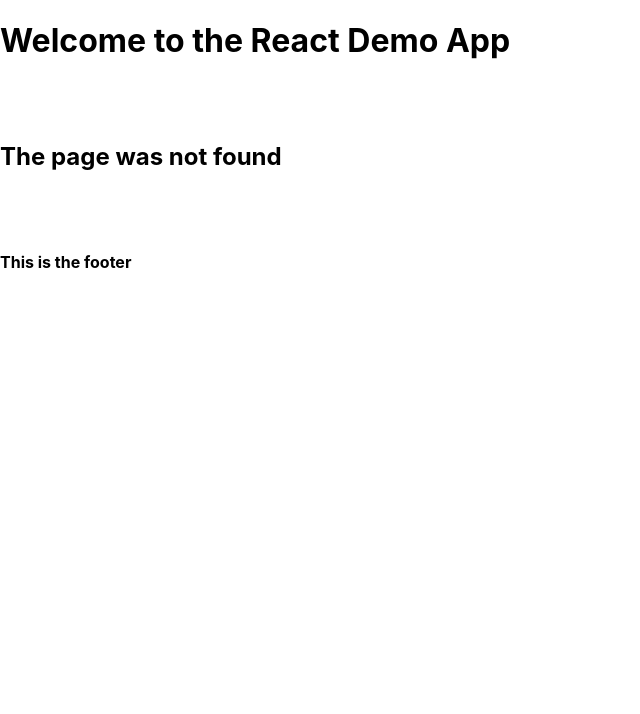
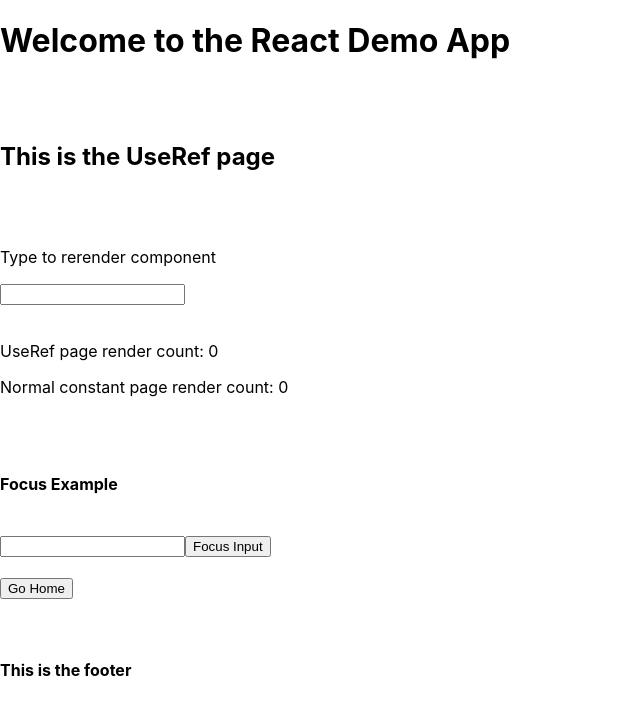
Before and after one commit to JTCollins33/react_demo, a React (Create React App) app: page /useRefPage in a window 1280 px wide. Before the commit this address had no page. Shown: the top 714 px of the page, without its empty margins (0-640 px from the left). Built offline with nearby package versions, Linux system fonts and the light colour scheme; the HTML template or start-up script is replaced by a standard one.

Commit message:
added useref page with counter and focus

```diff
--- a/src/App.js
+++ b/src/App.js
@@ -11,6 +11,7 @@
 import PropDrillingSolutionPage from './propDrillingSolutionPage/PropDrillingSolutionPage';
 import { useState } from 'react';
 import { CountContext } from './context/Context';
+import UseRefPage from './useRefPage/UseRefPage';
 
 function App() {
   const [count, setCount] = useState(0);
@@ -28,6 +29,7 @@
             <Route path="/useCallbackPage" element={<UseCallbackPage/>}/>
             <Route path="/useContextPage" element={<UseContextPage/>}/>
             <Route path="/propDrillingSolutionPage" element={<PropDrillingSolutionPage/>}/>
+            <Route path="/useRefPage" element={<UseRefPage/>}/>
             <Route path="*" element={<NotFoundPage/>}/>
           </Routes>
         </CountContext.Provider>
--- a/src/home/Home.js
+++ b/src/home/Home.js
@@ -21,6 +21,9 @@
     const navigatePropDrillingSolutionPage = ()=>{
         navigate("/propDrillingSolutionPage")
     }
+    const navigateUseRefPage = ()=>{
+        navigate("/useRefPage")
+    }
 
 
     return(
@@ -32,6 +35,7 @@
             <button onClick={navigateUseReducerPage}>Go to Reducer page</button>
             <button onClick={navigateUseContextPage}>Go to Context page</button>
             <button onClick={navigatePropDrillingSolutionPage}>Go to prop drilling solution page</button>
+            <button onClick={navigateUseRefPage}>Go to UseRef page</button>
         </div>
     );
 }
--- /dev/null
+++ b/src/useRefPage/UseRefPage.js
@@ -0,0 +1,34 @@
+import { useEffect, useRef, useState } from "react";
+import { useNavigate } from "react-router-dom";
+
+export default function UseRefPage(){
+    const navigate=useNavigate();
+    const useRefRenderCount = useRef(0);
+    const normalRenderCount = {current: 0}
+    const [renderString, setRenderString] = useState("");
+
+    const inputElement = useRef();
+
+    useEffect(()=>{
+        useRefRenderCount.current = useRefRenderCount.current + 1;
+        normalRenderCount.current = normalRenderCount.current+1;
+    });
+
+    const focusInput = () =>{
+        inputElement.current.focus();
+    }
+
+    return(
+        <div>
+            <h2>This is the UseRef page</h2><br/><br/>
+            <p>Type to rerender component</p>
+            <input type="text" value={renderString} onChange={(e) => setRenderString(e.target.value)}/><br/><br/>
+            <p>UseRef page render count: {useRefRenderCount.current}</p>
+            <p>Normal constant page render count: {normalRenderCount.current}</p><br/><br/>
+            <h4>Focus Example</h4><br/>
+            <input type="text" ref={inputElement}/>
+            <button onClick={focusInput}>Focus Input</button><br/><br/>
+            <button onClick = {()=> navigate("/")}>Go Home</button>
+        </div>
+    );
+}
```
